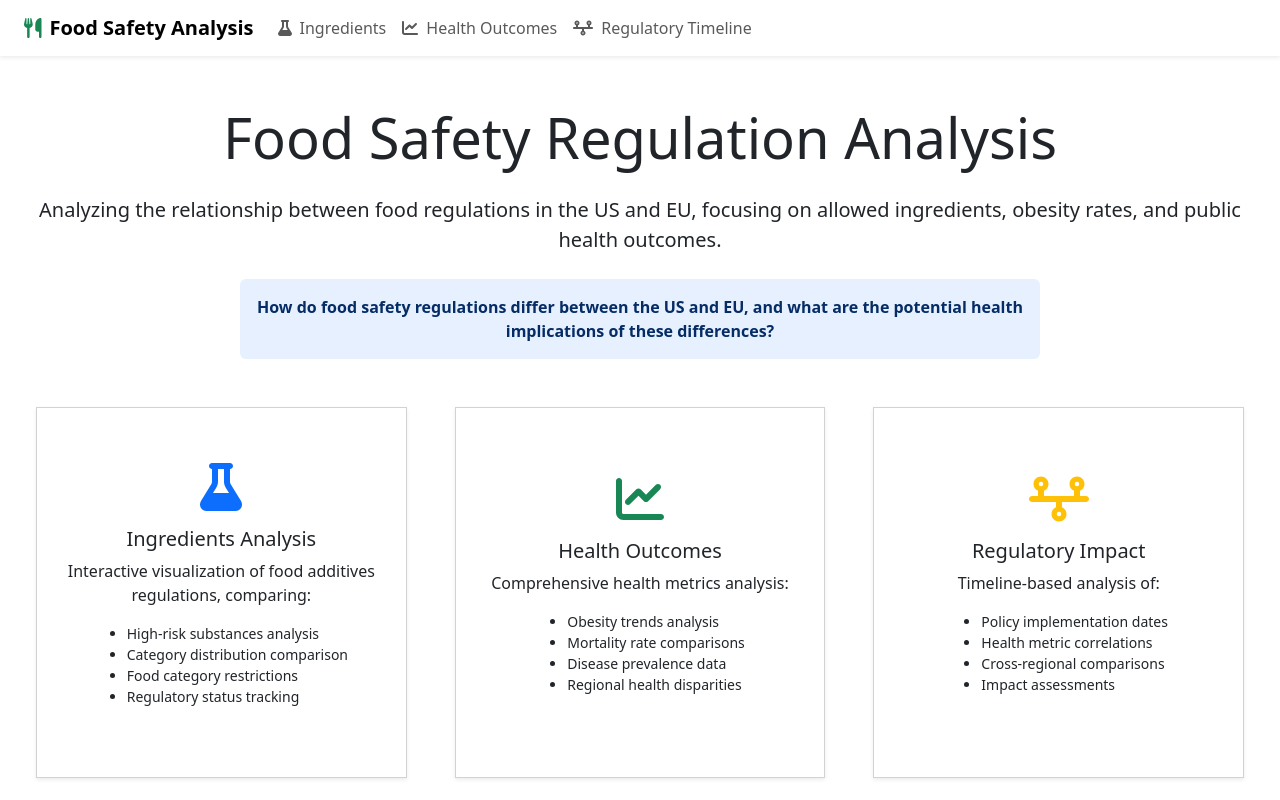
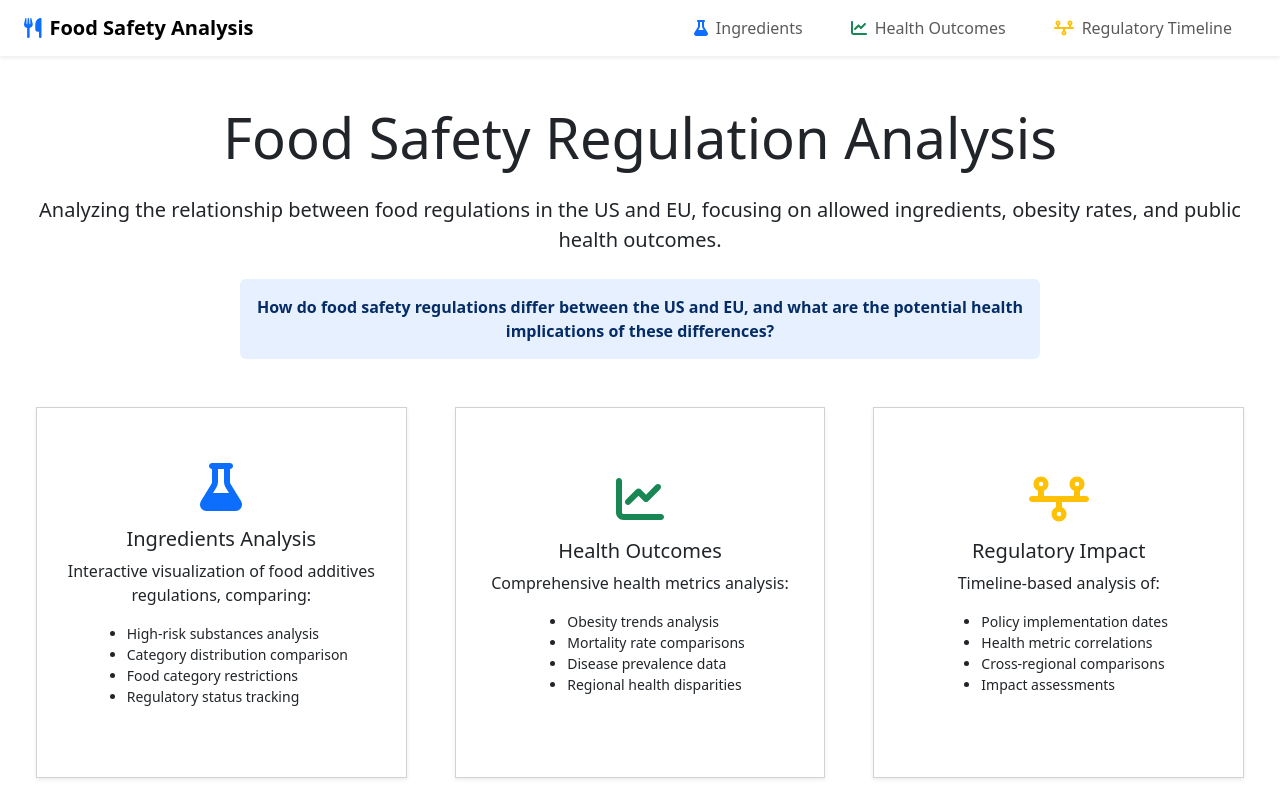
Before and after one commit to gsinghjay/is219-data-visualization, a React (Vite) app: page / in a window 1280 px wide. Shown: the top 800 px of the page. Built offline with nearby package versions, Linux system fonts and the light colour scheme.

Commit message:
feat: enhance navigation bar with improved styling and consistent color scheme

```diff
--- a/src/components/Navigation.jsx
+++ b/src/components/Navigation.jsx
@@ -4,18 +4,19 @@ import { faFlask, faChartLine, faTimeline, faUtensils } from '@fortawesome/free-
 
 /**
  * Navigation component providing links to different sections of the application
- * Using Bootstrap 5's navbar component
+ * Using Bootstrap 5's navbar component with enhanced styling and active states
  */
 const Navigation = () => {
   return (
-    <nav className="navbar navbar-expand-lg navbar-light bg-white shadow-sm">
+    <nav className="navbar navbar-expand-lg navbar-light bg-white shadow-sm sticky-top">
       <div className="container-fluid px-4">
-        <NavLink to="/" className="navbar-brand fw-bold">
-          <FontAwesomeIcon icon={faUtensils} className="me-2 text-success" />
-          Food Safety Analysis
+        <NavLink to="/" className="navbar-brand d-flex align-items-center">
+          <FontAwesomeIcon icon={faUtensils} className="me-2 text-primary" />
+          <span className="fw-bold">Food Safety Analysis</span>
         </NavLink>
+
         <button
-          className="navbar-toggler"
+          className="navbar-toggler border-0"
           type="button"
           data-bs-toggle="collapse"
           data-bs-target="#navbarNav"
@@ -25,39 +26,40 @@ const Navigation = () => {
         >
           <span className="navbar-toggler-icon"></span>
         </button>
+
         <div className="collapse navbar-collapse" id="navbarNav">
-          <ul className="navbar-nav">
-            <li className="nav-item">
+          <ul className="navbar-nav ms-auto">
+            <li className="nav-item mx-2">
               <NavLink
                 to="/ingredients"
                 className={({ isActive }) =>
-                  `nav-link ${isActive ? 'active' : ''}`
+                  `nav-link px-3 py-2 rounded-pill ${isActive ? 'active bg-primary bg-opacity-10' : ''}`
                 }
               >
-                <FontAwesomeIcon icon={faFlask} className="me-2" />
-                Ingredients
+                <FontAwesomeIcon icon={faFlask} className="me-2 text-primary" />
+                <span>Ingredients</span>
               </NavLink>
             </li>
-            <li className="nav-item">
+            <li className="nav-item mx-2">
               <NavLink
                 to="/health-outcomes"
                 className={({ isActive }) =>
-                  `nav-link ${isActive ? 'active' : ''}`
+                  `nav-link px-3 py-2 rounded-pill ${isActive ? 'active bg-success bg-opacity-10' : ''}`
                 }
               >
-                <FontAwesomeIcon icon={faChartLine} className="me-2" />
-                Health Outcomes
+                <FontAwesomeIcon icon={faChartLine} className="me-2 text-success" />
+                <span>Health Outcomes</span>
               </NavLink>
             </li>
-            <li className="nav-item">
+            <li className="nav-item mx-2">
               <NavLink
                 to="/timeline"
                 className={({ isActive }) =>
-                  `nav-link ${isActive ? 'active' : ''}`
+                  `nav-link px-3 py-2 rounded-pill ${isActive ? 'active bg-warning bg-opacity-10' : ''}`
                 }
               >
-                <FontAwesomeIcon icon={faTimeline} className="me-2" />
-                Regulatory Timeline
+                <FontAwesomeIcon icon={faTimeline} className="me-2 text-warning" />
+                <span>Regulatory Timeline</span>
               </NavLink>
             </li>
           </ul>
```
